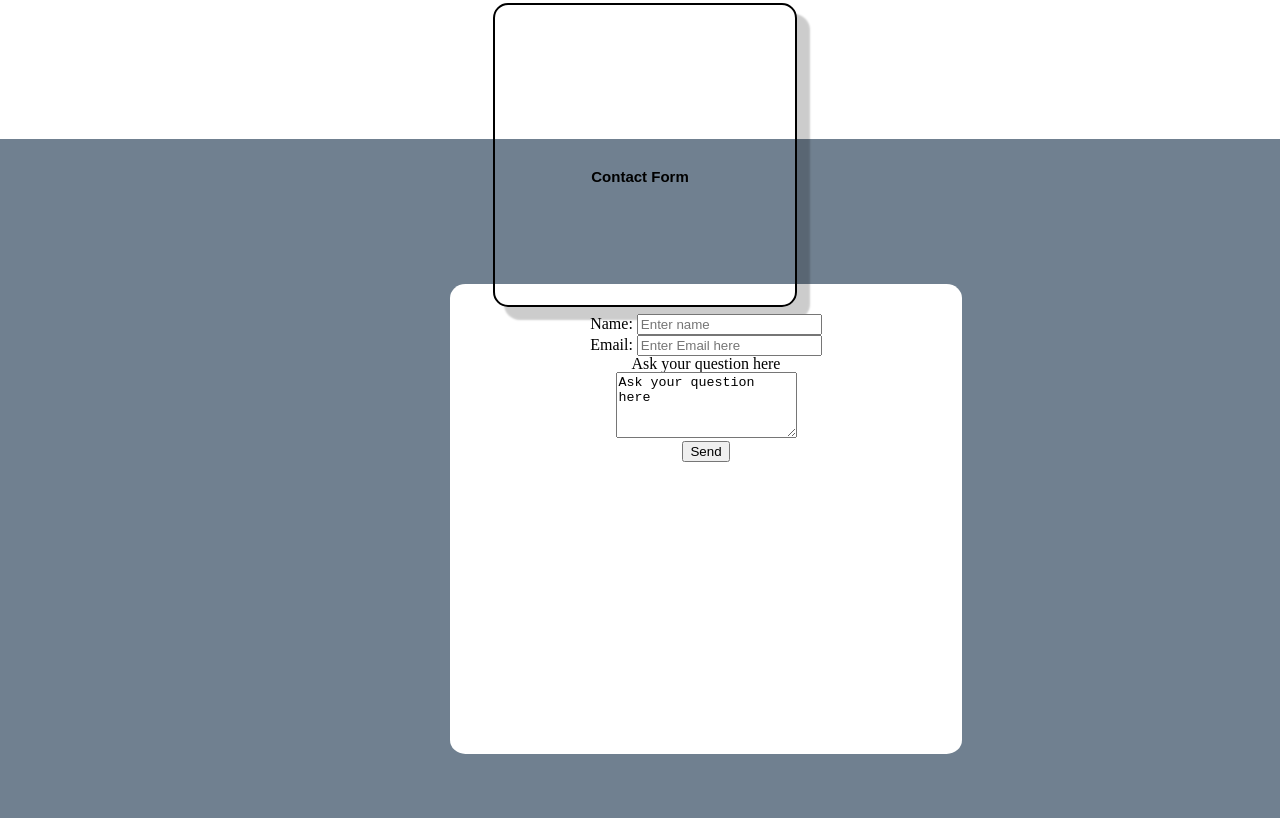
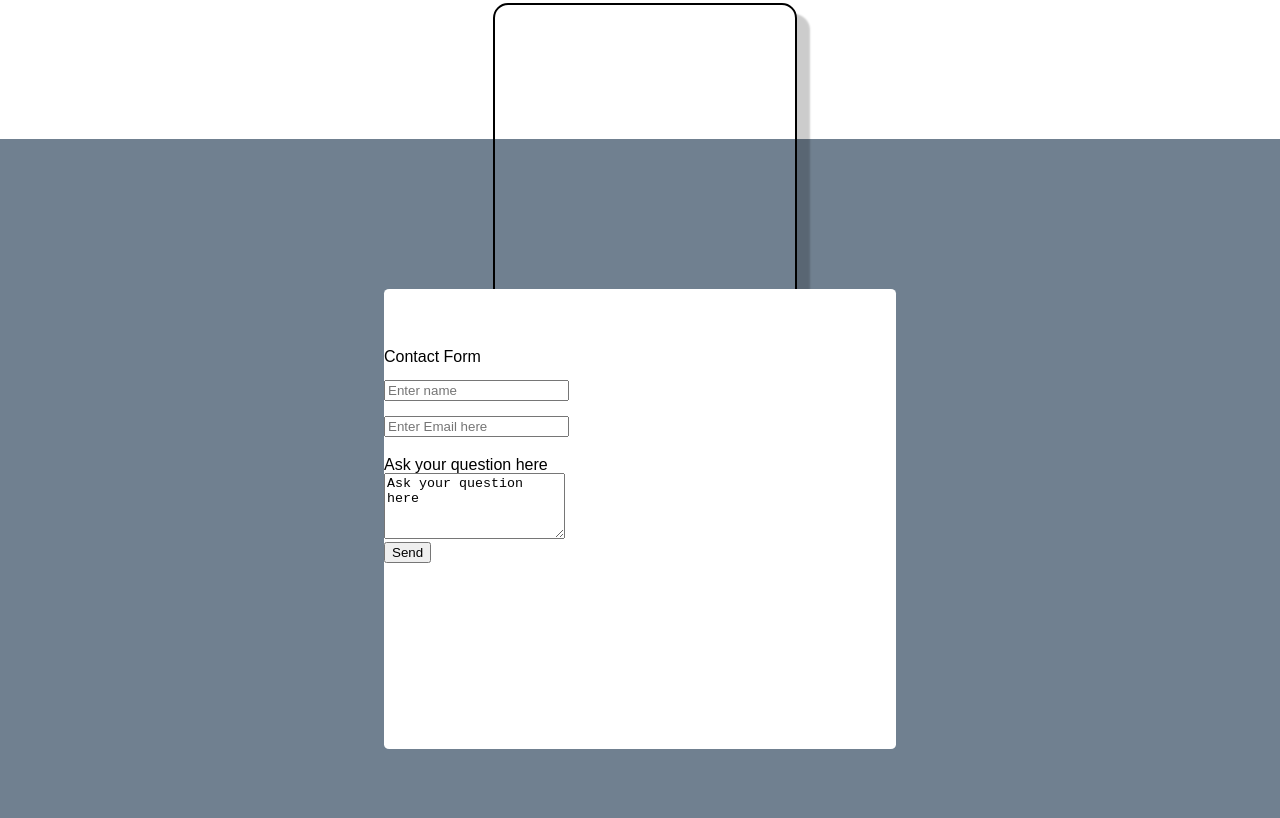
Before and after one commit to IreeHale/Portfolio, a plain HTML site: page index.html in a window 1280 px wide. Shown: the part 1962-2780 px from the top of the page. Drawn offline with Linux system fonts and the light colour scheme.

Commit message:
working on the contact form for the portfolio

```diff
--- a/index.html
+++ b/index.html
@@ -58,22 +58,18 @@
                 </div>
 
                 <div class="container">
-                    <h4>Contact Form</h4>
 
-                    <form class="Contact">
-                                <label id="name-label" for="name">Name:</label>
+                    <form id="Contact">
+                        <h4>Contact Form</h4>
 
                                 <input id="name" type="text" placeholder="Enter name" required><br>
 
-                                <label id="email-label" for="email">Email:</label>
+                                <input id="email" type="email" placeholder="Enter Email here" required><br>
 
-                                <input id="Email" type="email" placeholder="Enter Email here" required><br>
-
-                                <label id="comment">Ask your question here</label><br>
-                                <textarea id="question" rows="4" cold="40">Ask your question here</textarea><br>
+                                <label id="question">Ask your question here</label><br>
+                                <textarea id="question1" rows="4" cold="40">Ask your question here</textarea><br>
                                 <input type = "submit" id="send" value="Send">
                                 </br>
-                        </div>
                     </form>
                 </div>
 
--- a/styles.css
+++ b/styles.css
@@ -114,28 +114,30 @@ video {
 }
 
 .container {
-    height: 110vh;
+    display: flex;
+    justify-content: center;
+    padding-top: 150px;
+    height: 100vh;
     background-color: slategrey;
-    text-align: center;
 }
 
-.container h4{
-    font-size: 15px;
-    font-weight: bold;
-    padding-top: 30px;
+#Contact {
+    background-color: white;
+    width: 40vw;
+    height: 50vh;
+    border-radius: 1%;
+    padding-top: 60px;
     font-family: sans-serif;
 }
 
-.Contact {
-    background-color: white;
-    width: 40%;
-    height: 50%;
-    margin-top: 100px;
-    margin-left: 450px;
-    border-radius: 3%;
-    padding-top: 30px;
+#name{
+    margin-top: 15px;
 }
 
+#email{
+    margin-top: 15px;
+    margin-bottom: 20px;
+}
 
 footer {
     text-align: center;
```
